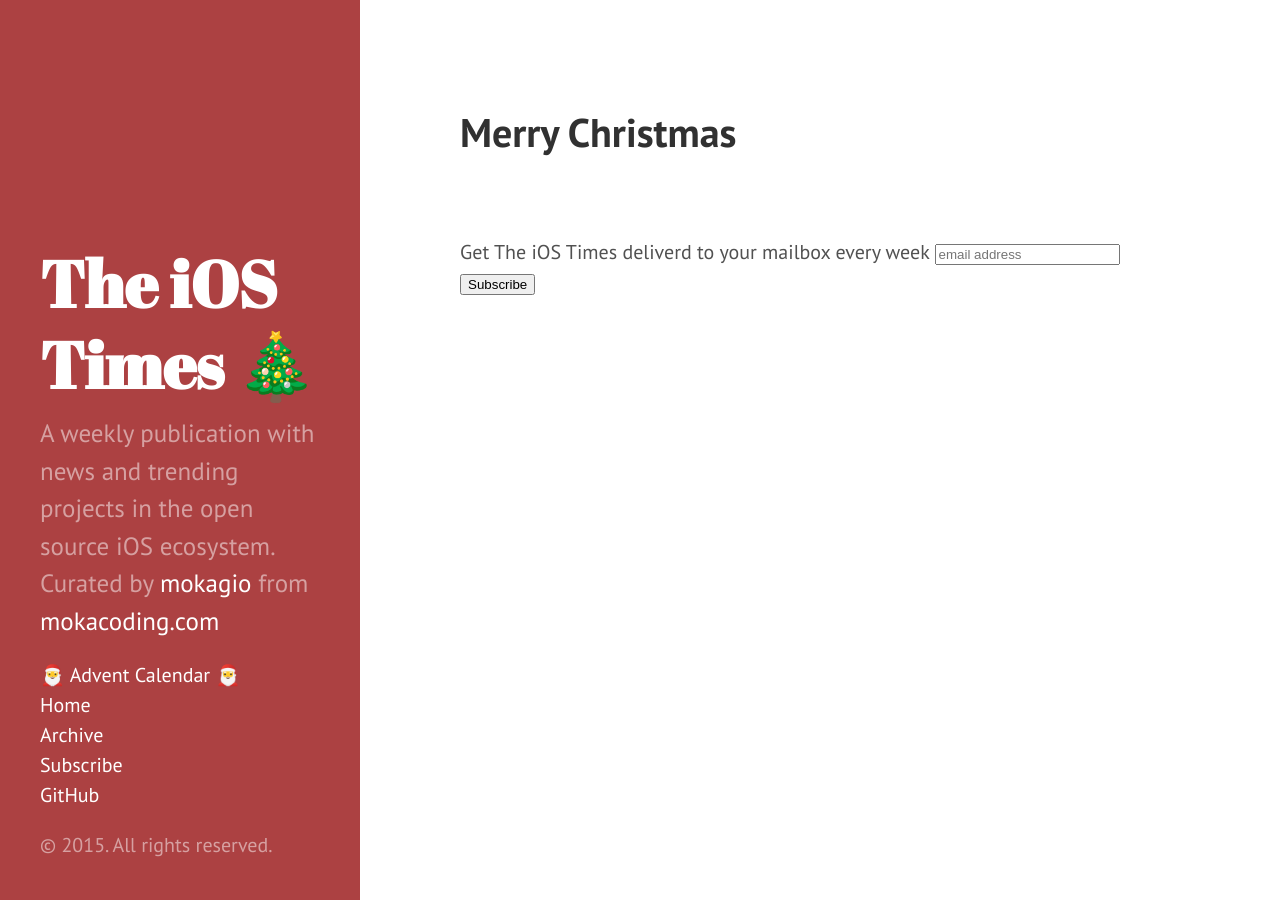
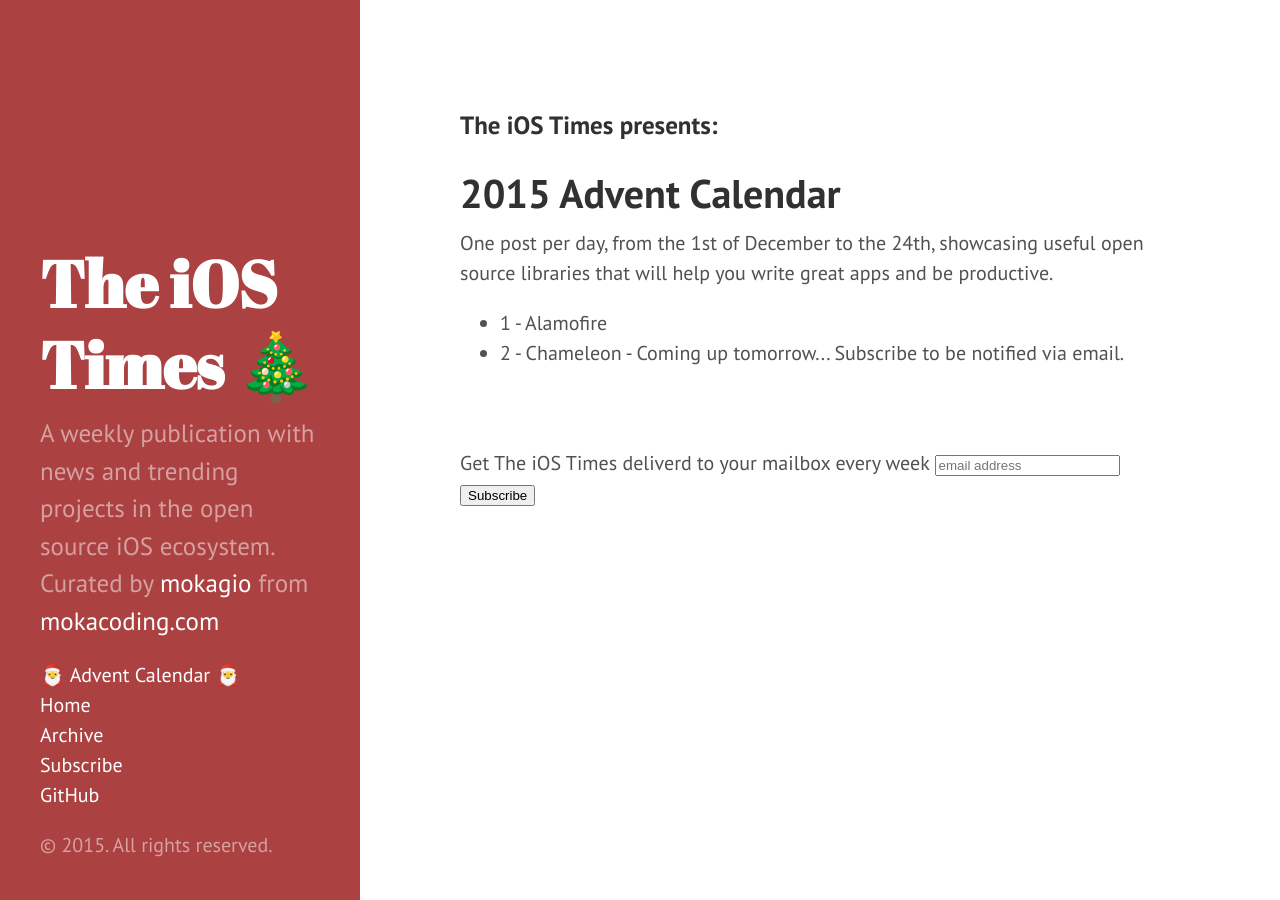
Before and after one commit to mokacoding/the-ios-times, a Jekyll site: the page built from advent-calendar.html, in a window 1280 px wide. Built offline with Jekyll 4.4.1, drawn with Linux system fonts in a browser that asks for light colours; comment, search, counter and statistics services are not loaded.

Commit message:
Add some placeholder content for the advent calendar landing page

```diff
--- a/advent-calendar.html
+++ b/advent-calendar.html
@@ -2,4 +2,14 @@
 layout: page
 ---
 
-<h1>Merry Christmas</h1>
+<h3>The iOS Times presents:</h2>
+<h1>2015 Advent Calendar</h1>
+
+<p>
+  One post per day, from the 1st of December to the 24th, showcasing useful open source libraries that will help you write great apps and be productive.
+</p>
+
+<ul>
+  <li>1 - Alamofire</li>
+  <li>2 - Chameleon - Coming up tomorrow... Subscribe to be notified via email.</li>
+</ul>
```
